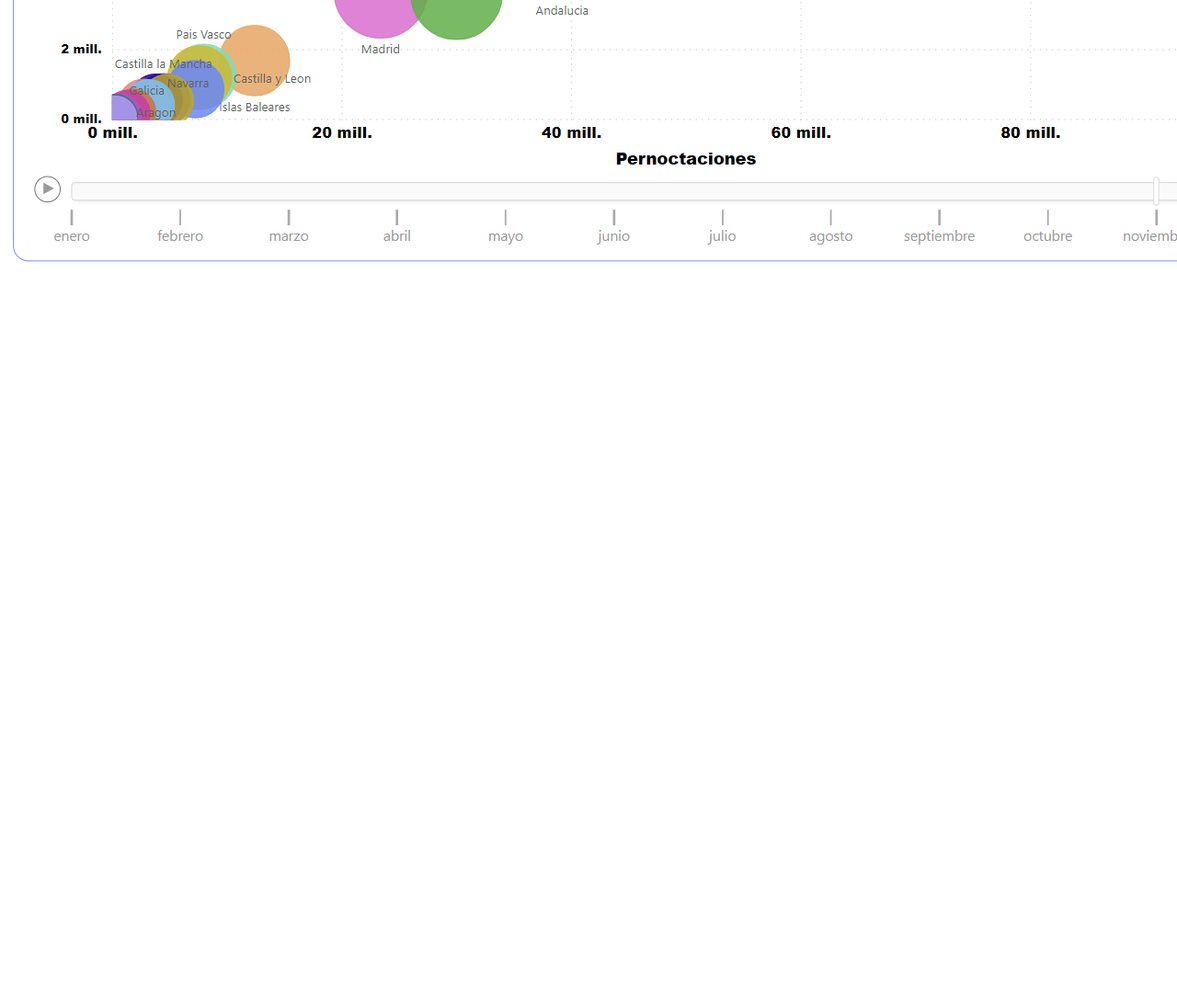
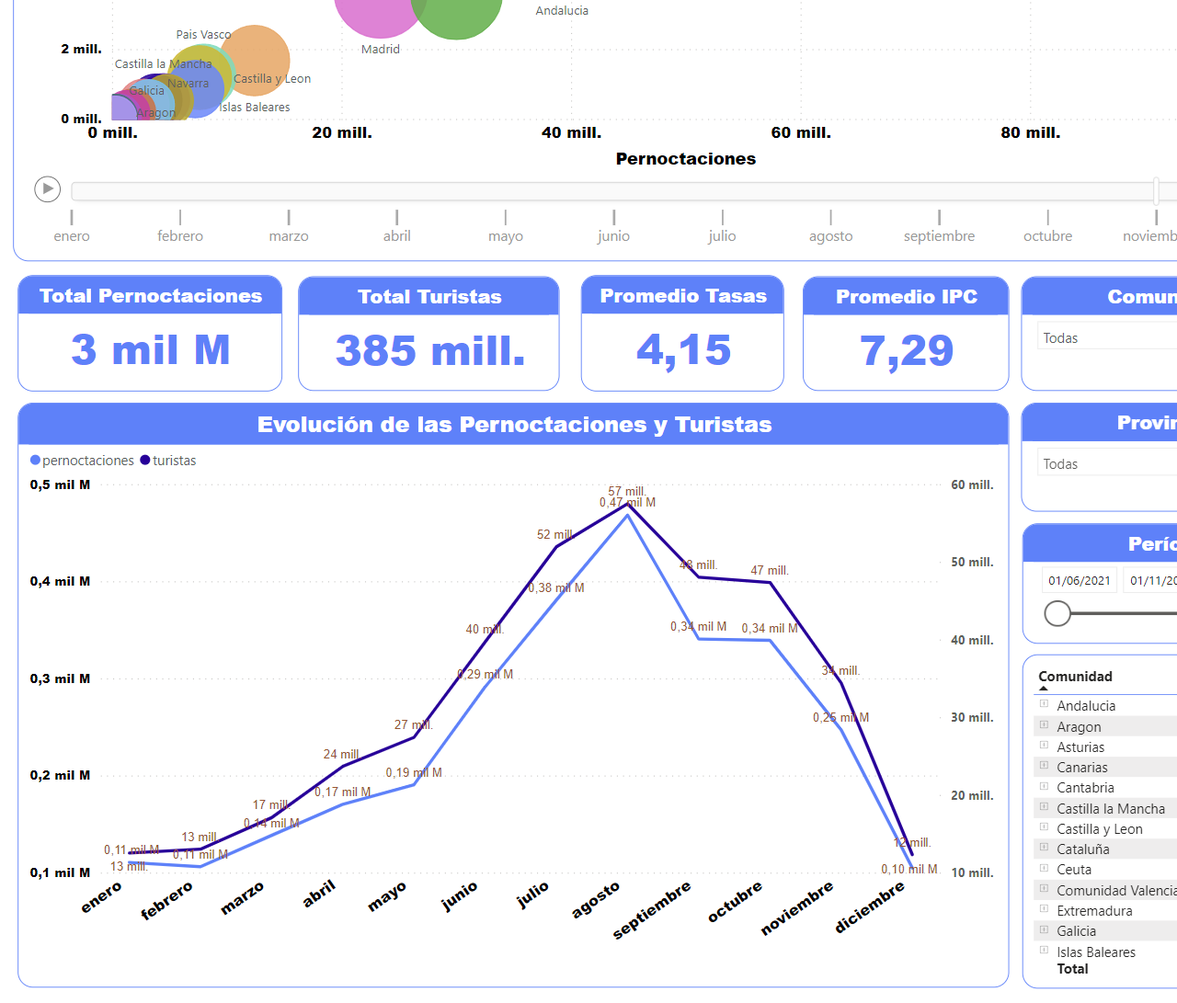
Before and after one commit to rasensio10/Trabajo_Practico_Visualizacion, a website: page index.html in a window 1280 px wide. Shown: the part 5453-6544 px from the top of the page at 92% size. Before the commit the page ends 5753 px from the top, so only its background shows below. Drawn offline with Linux system fonts and the light colour scheme.

Commit message:
1 file modified

```diff
--- a/index.html
+++ b/index.html
@@ -138,5 +138,5 @@
     <h2>BubbleChart Turistas vs Pernoctaciones</h2>
     <img src="https://github.com/rasensio10/Trabajo_Practico_Visualizacion/blob/eca3f2cd4c9530c4461335c223ce3e177991920a/images/BubbleChart.PNG">
 
-
+    <img src="images/EvolucionTuristasPernoctaciones1.PNG">
 </div>
```
